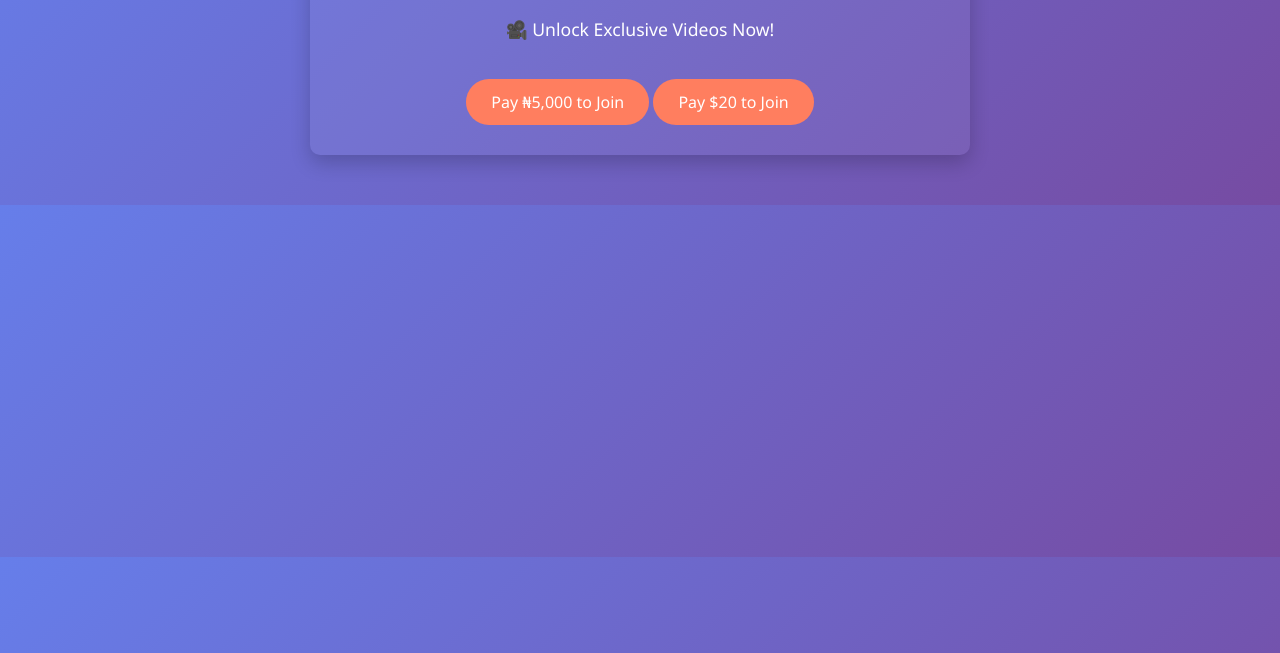
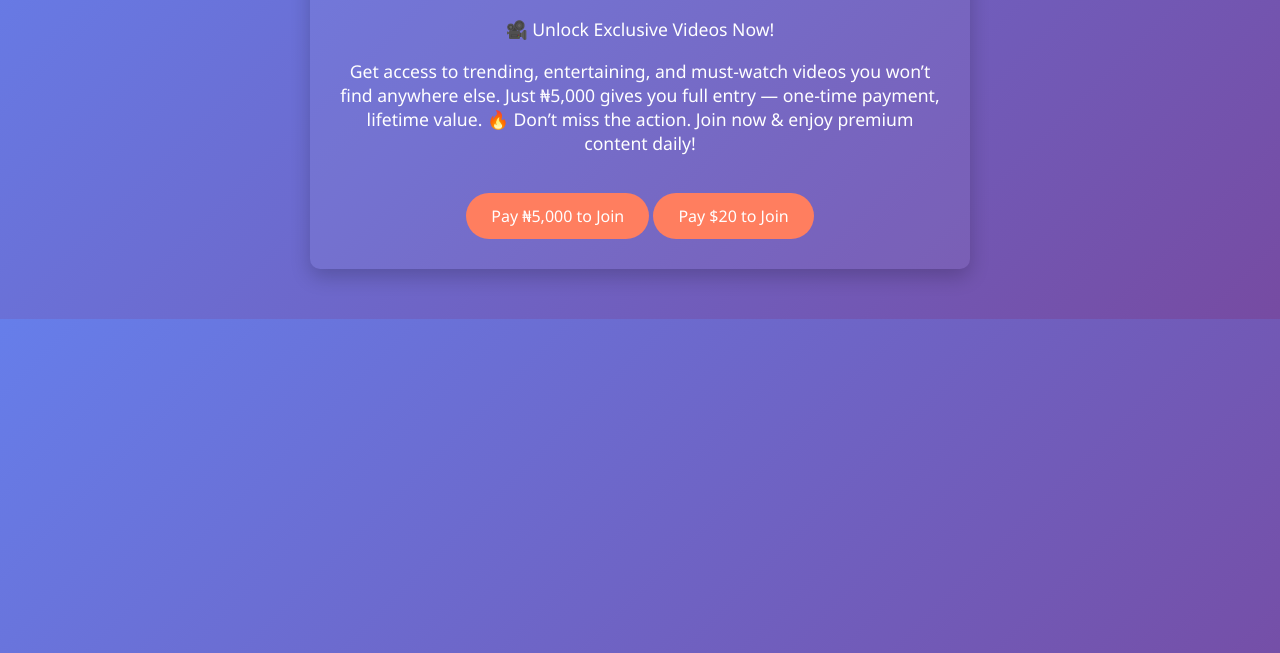
Before and after one commit to GiveawayMyFans/Big-Brother-Naija, a plain HTML site: page index.html in a window 1280 px wide. Shown: the part 147-800 px from the top of the page. Drawn offline with Linux system fonts and the light colour scheme.

Commit message:
Update index.html

```diff
--- a/index.html
+++ b/index.html
@@ -11,6 +11,11 @@
   <div class="container">
     <h1>Join Our Exclusive Telegram Channel</h1>
     <p>🎥 Unlock Exclusive Videos Now!</p>
+    <p>Get access to trending, entertaining, and must-watch videos you won’t find anywhere else.
+Just ₦5,000 gives you full entry — one-time payment, lifetime value.
+
+🔥 Don’t miss the action. Join now & enjoy premium content daily!
+</p>
     <a href="https://selar.co/YOUR-LINK-HERE" class="pay-btn">Pay ₦5,000 to Join</a>
      <a href="https://selar.co/YOUR-LINK-HERE" class="pay-btn">Pay $20 to Join</a>
   </div>
```
